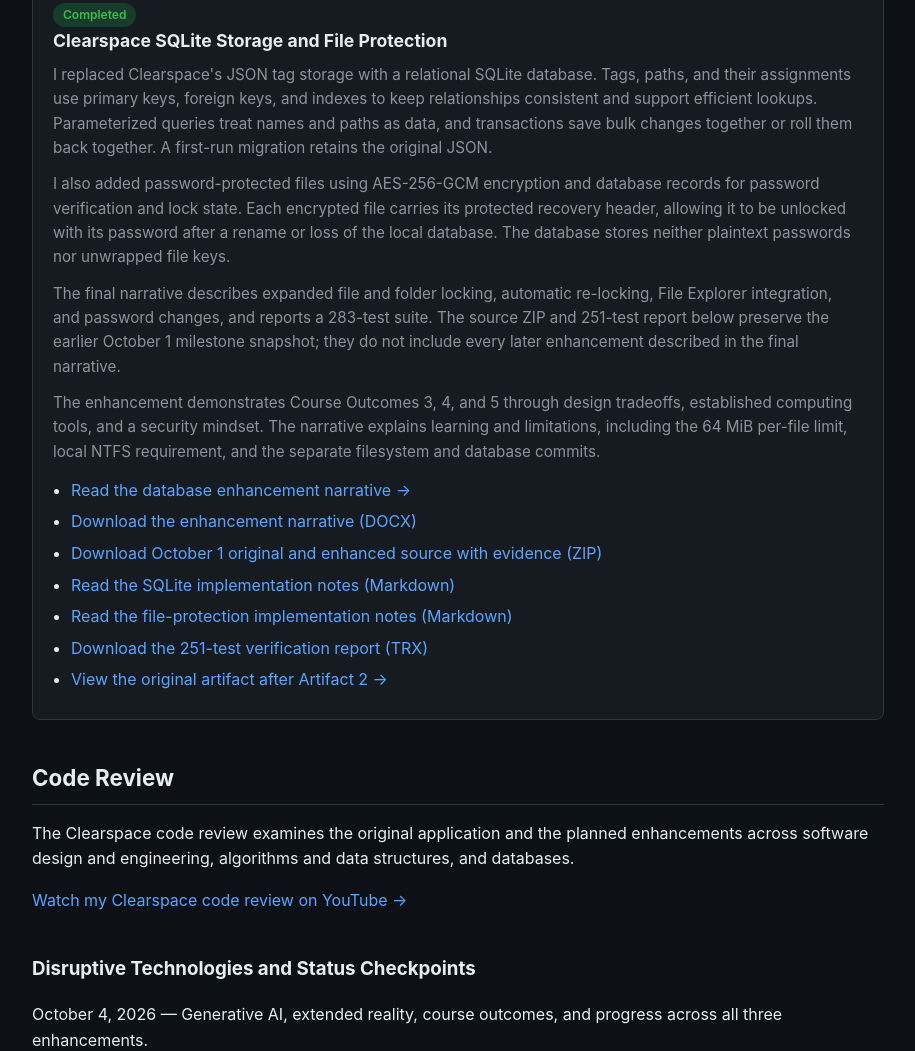
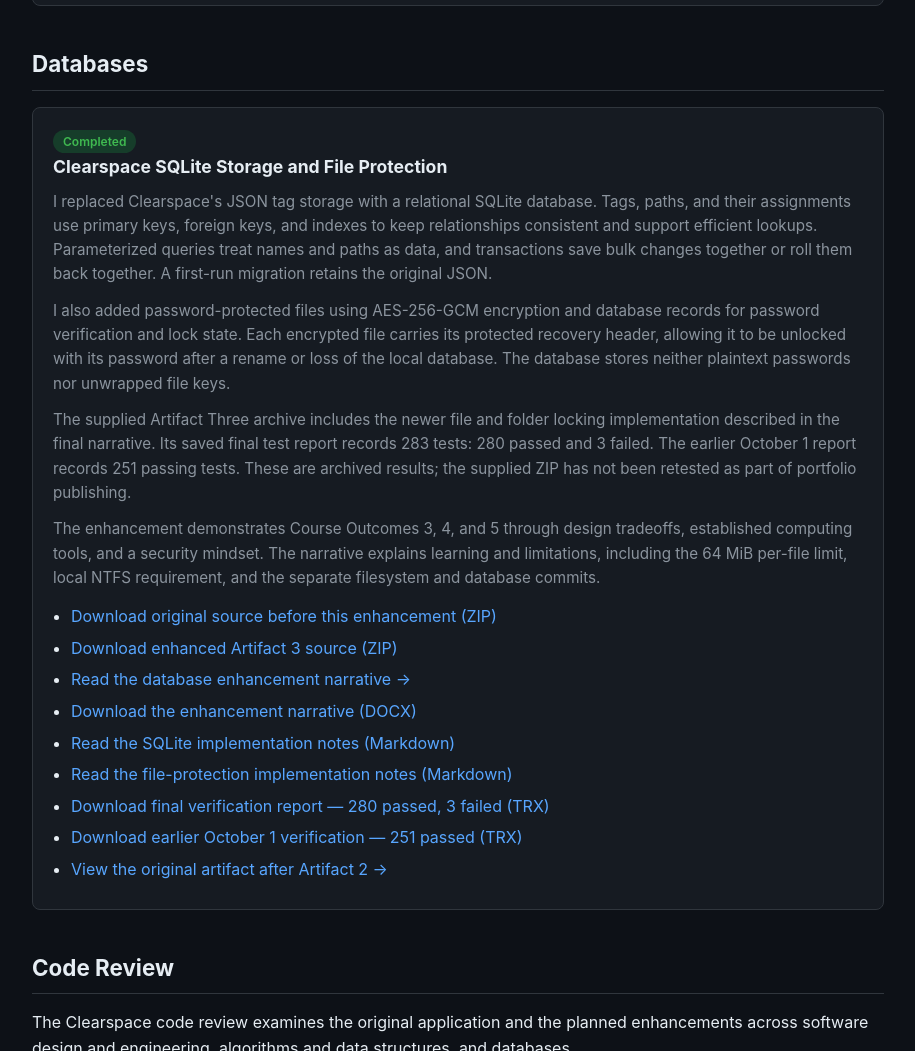
Before and after one commit to Friday7352/Friday7352.github.io, a plain HTML site: page index.html in a window 1280 px wide. Shown: the part 5086-6137 px from the top of the page, without its empty margins (182-1097 px from the left). Drawn offline with Linux system fonts and the light colour scheme.

Commit message:
Add supplied original and enhanced artifact archives with verification results

```diff
--- a/index.html
+++ b/index.html
@@ -207,6 +207,9 @@
           comparison between the original and enhanced source.
         </p>
         <ul class="artifact-links">
+          <li><a class="repo-link" href="assets/artifacts/Clearspace-before-enhancements.zip">Download original source before this enhancement (ZIP)</a></li>
+          <li><a class="repo-link" href="assets/artifacts/Clearspace-ArtifactOne.zip">Download enhanced Artifact 1 source (ZIP)</a></li>
+
           <li><a class="repo-link" href="artifact-one.html">Read the software design and engineering narrative &rarr;</a></li>
           <li><a class="repo-link" href="assets/software-design/Payton_Castle_CS499_Milestone_Two_Narrative.docx">Download the enhancement narrative (DOCX)</a></li>
           <li><a class="repo-link" href="https://github.com/Friday7352/Clearspace/blob/ArtifactOne/docs/CS499-Module-Two-Coding.md" target="_blank" rel="noopener">Read the technical enhancement notes &rarr;</a></li>
@@ -242,6 +245,9 @@
           these tests do not guarantee smooth performance on every drive.
         </p>
         <ul class="artifact-links">
+          <li><a class="repo-link" href="assets/artifacts/Clearspace-ArtifactOne.zip">Download original source before this enhancement (ZIP)</a></li>
+          <li><a class="repo-link" href="assets/artifacts/Clearspace-ArtifactTwo.zip">Download enhanced Artifact 2 source (ZIP)</a></li>
+
           <li><a class="repo-link" href="artifact-two.html">Read the algorithms and data structures narrative &rarr;</a></li>
           <li><a class="repo-link" href="assets/algorithms/Payton_Castle_CS499_Milestone_Three_Narrative.docx">Download the enhancement narrative (DOCX)</a></li>
           <li><a class="repo-link" href="https://github.com/Friday7352/Clearspace/blob/ArtifactTwo/docs/CS499-Algorithms-Disk-Usage.md" target="_blank" rel="noopener">Read the technical enhancement notes &rarr;</a></li>
@@ -274,11 +280,11 @@
           stores neither plaintext passwords nor unwrapped file keys.
         </p>
         <p>
-          The final narrative describes expanded file and folder locking, automatic
-          re-locking, File Explorer integration, and password changes, and reports
-          a 283-test suite. The source ZIP and 251-test report below preserve the
-          earlier October 1 milestone snapshot; they do not include every later
-          enhancement described in the final narrative.
+          The supplied Artifact Three archive includes the newer file and folder
+          locking implementation described in the final narrative. Its saved final
+          test report records 283 tests: 280 passed and 3 failed. The earlier
+          October 1 report records 251 passing tests. These are archived results;
+          the supplied ZIP has not been retested as part of portfolio publishing.
         </p>
         <p>
           The enhancement demonstrates Course Outcomes 3, 4, and 5 through design
@@ -287,12 +293,15 @@
           local NTFS requirement, and the separate filesystem and database commits.
         </p>
         <ul class="artifact-links">
+          <li><a class="repo-link" href="assets/artifacts/Clearspace-ArtifactTwo.zip">Download original source before this enhancement (ZIP)</a></li>
+          <li><a class="repo-link" href="assets/artifacts/Clearspace-ArtifactThree.zip">Download enhanced Artifact 3 source (ZIP)</a></li>
+
           <li><a class="repo-link" href="artifact-three.html">Read the database enhancement narrative &rarr;</a></li>
           <li><a class="repo-link" href="assets/databases/Payton_Castle_CS499_Milestone_Four_Narrative.docx">Download the enhancement narrative (DOCX)</a></li>
-          <li><a class="repo-link" href="assets/databases/Payton_Castle_CS499_Milestone_Four_Code.zip">Download October 1 original and enhanced source with evidence (ZIP)</a></li>
           <li><a class="repo-link" href="assets/databases/CS499-Artifact-Three-Databases.md">Read the SQLite implementation notes (Markdown)</a></li>
           <li><a class="repo-link" href="assets/databases/CS499-File-Locking.md">Read the file-protection implementation notes (Markdown)</a></li>
-          <li><a class="repo-link" href="assets/databases/milestone-four.trx">Download the 251-test verification report (TRX)</a></li>
+          <li><a class="repo-link" href="assets/databases/milestone-four-final.trx">Download final verification report — 280 passed, 3 failed (TRX)</a></li>
+          <li><a class="repo-link" href="assets/databases/milestone-four.trx">Download earlier October 1 verification — 251 passed (TRX)</a></li>
           <li><a class="repo-link" href="https://github.com/Friday7352/Clearspace/tree/d810ca8304ae7294a80d7fc49777e4995e48435a" target="_blank" rel="noopener">View the original artifact after Artifact 2 &rarr;</a></li>
         </ul>
       </div>
```
Also changed, not shown: artifact-one.html (+1 -1 lines), artifact-three.html (+2 -2 lines), artifact-two.html (+1 -1 lines), assets/artifacts/manifest.json (added), 5 other files.
